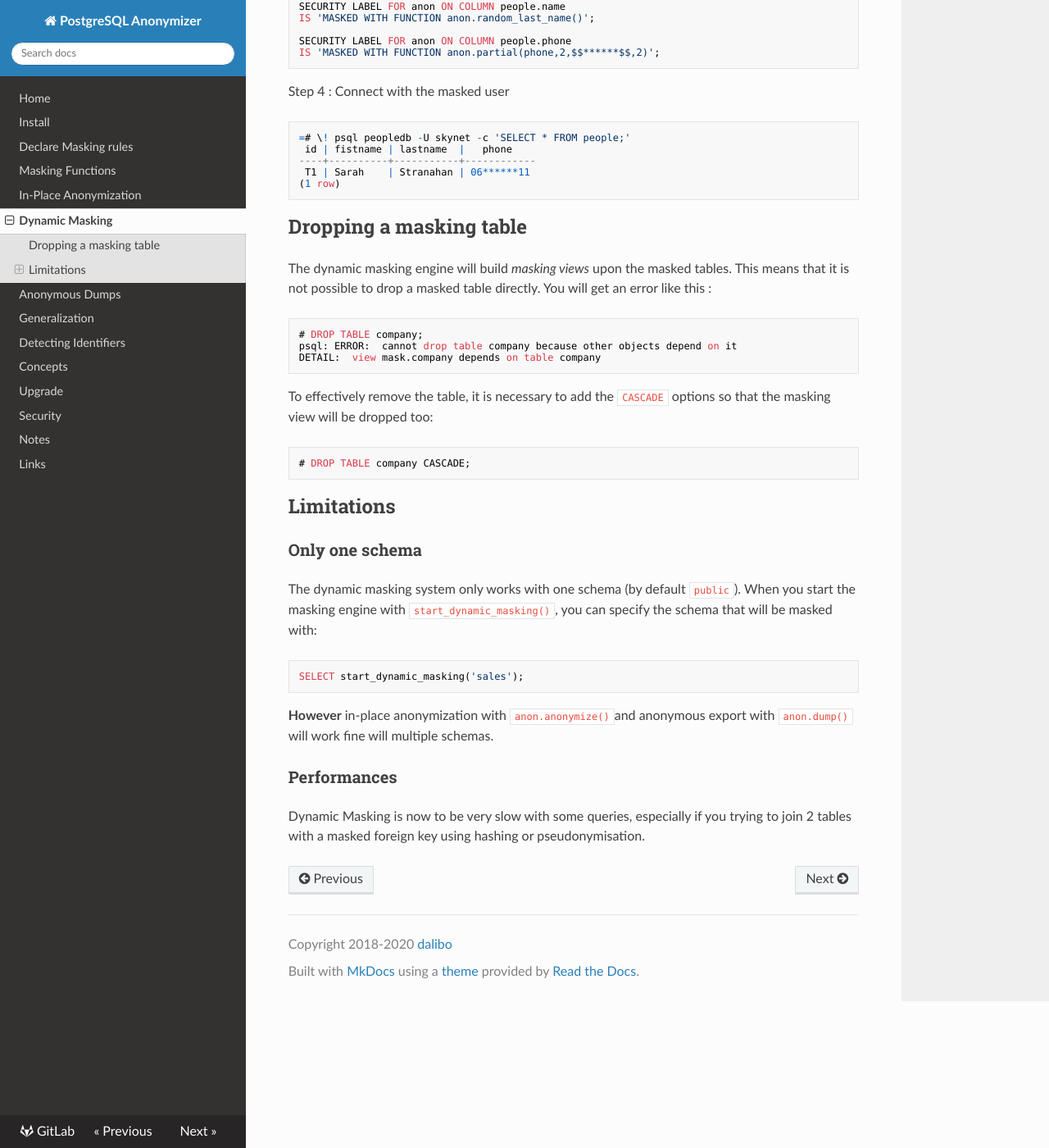
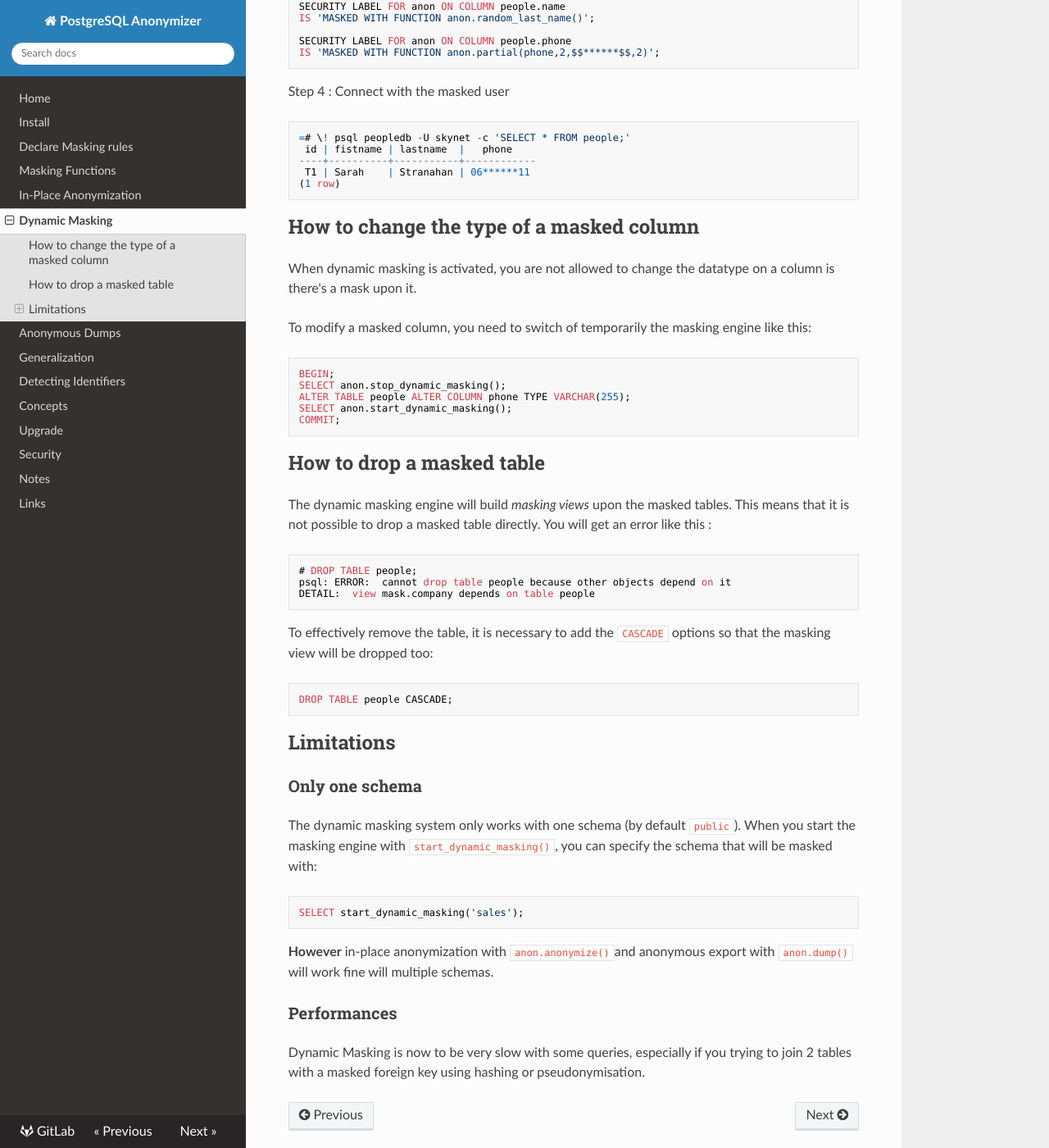
Before and after one commit to neondatabase/postgresql_anonymizer, an MkDocs documentation site: the page built from docs/dynamic_masking.md, in a window 1280 px wide and 1400 px high, scrolled down 758 px. Shown: the whole window at 82% size. Built offline with MkDocs 1.6.1, drawn with Linux system fonts in a browser that asks for light colours; nearby versions of some CDN libraries.

Commit message:
[doc] FIX #168: how to alter a masked column

````diff
--- a/docs/dynamic_masking.md
+++ b/docs/dynamic_masking.md
@@ -56,7 +56,25 @@ Step 4 : Connect with the masked user
 (1 row)
 ```
 
-Dropping a masking table
+How to change the type of a masked column
+------------------------------------------------------------------------------
+
+When dynamic masking is activated, you are not allowed to change the datatype
+on a column is there's a mask upon it.
+
+To modify a masked column, you need to switch of temporarily the masking engine
+like this:
+
+```sql
+BEGIN;
+SELECT anon.stop_dynamic_masking();
+ALTER TABLE people ALTER COLUMN phone TYPE VARCHAR(255);
+SELECT anon.start_dynamic_masking();
+COMMIT;
+```
+
+
+How to drop a masked table
 ------------------------------------------------------------------------------
 
 The dynamic masking engine will build _masking views_ upon the masked tables.
@@ -64,16 +82,16 @@ This means that it is not possible to drop a masked table directly. You will
 get an error like this :
 
 ```sql
-# DROP TABLE company;
-psql: ERROR:  cannot drop table company because other objects depend on it
-DETAIL:  view mask.company depends on table company
+# DROP TABLE people;
+psql: ERROR:  cannot drop table people because other objects depend on it
+DETAIL:  view mask.company depends on table people
 ```
 
 To effectively remove the table, it is necessary to add the `CASCADE` options
 so that the masking view will be dropped too:
 
 ```sql
-# DROP TABLE company CASCADE;
+DROP TABLE people CASCADE;
 ```
 
 
````
